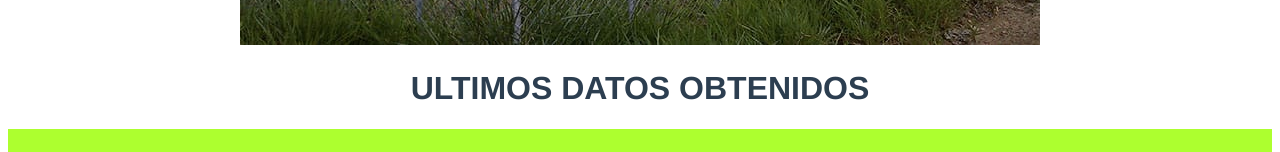
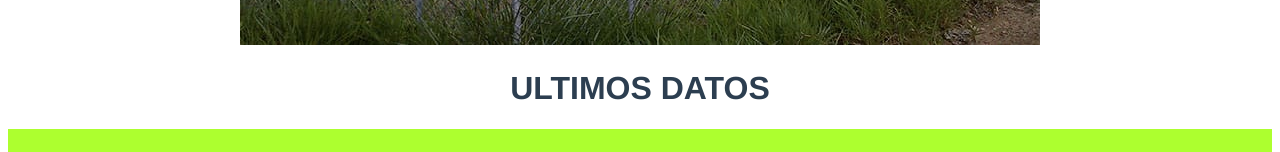
Before and after one commit to danielcerro7/front_estaciones, a Vue app in the folder equipo_front/: page / in a window 1280 px wide. Shown: the part 559-711 px from the top of the page. Built offline with nearby package versions, Linux system fonts and the light colour scheme; no server answers.

Commit message:
borrar una palabra

```diff
--- a/equipo_front/src/views/vista1.vue
+++ b/equipo_front/src/views/vista1.vue
@@ -7,7 +7,7 @@
     <img alt="Vue logo" src="../assets/estacion_ejemplo.jpg">
 
     <!-- ASÍ SE AGREGA UN COMPONENTE, EL msg ES LA INFORMACIÓN QUE LE ENVIAMOS AL COMPONENTE -->
-    <HelloWorld msg="ULTIMOS DATOS OBTENIDOS"/>
+    <HelloWorld msg="ULTIMOS DATOS"/>
   </div>
   <div class="table-responsive" >
     <table class="table table-primary">
```
